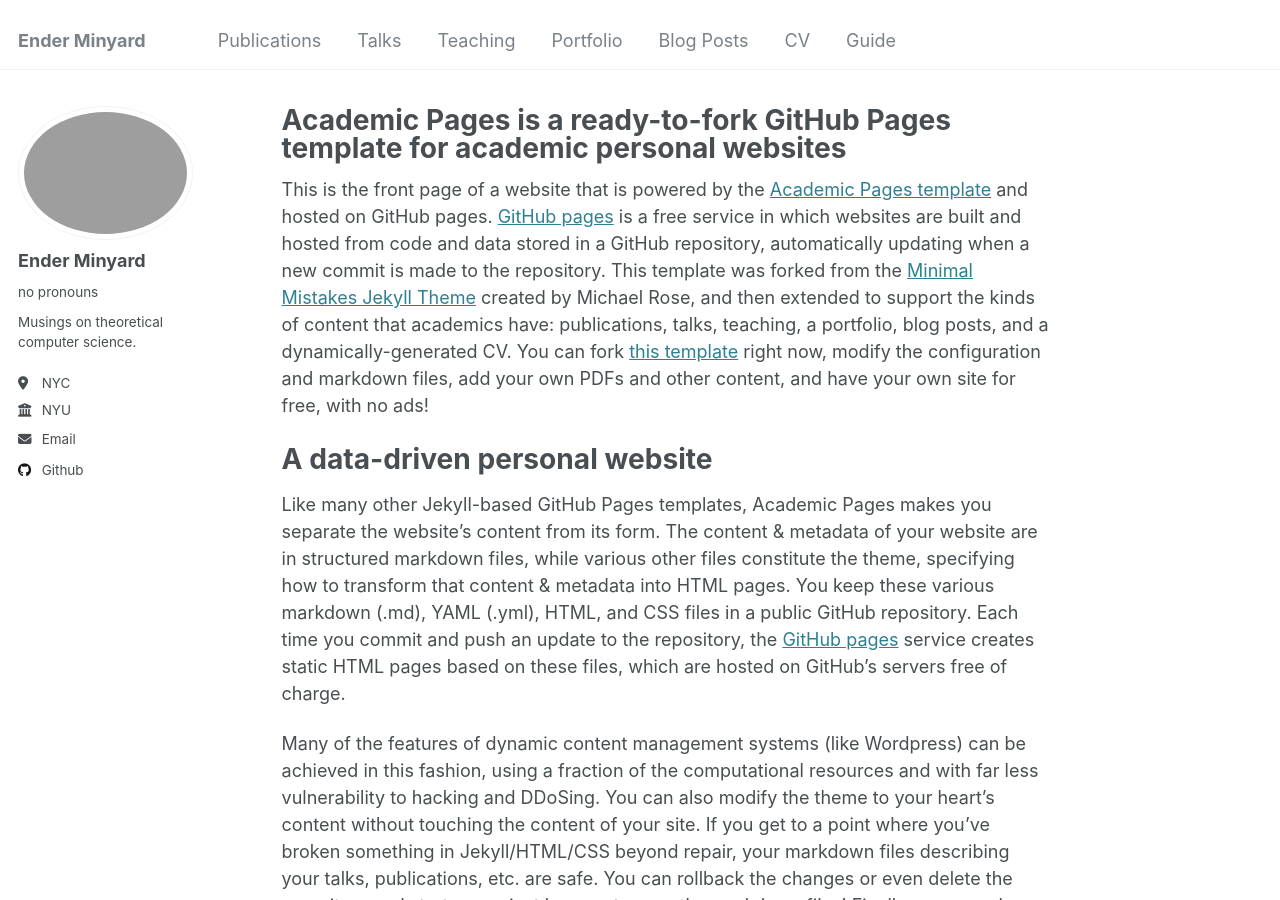
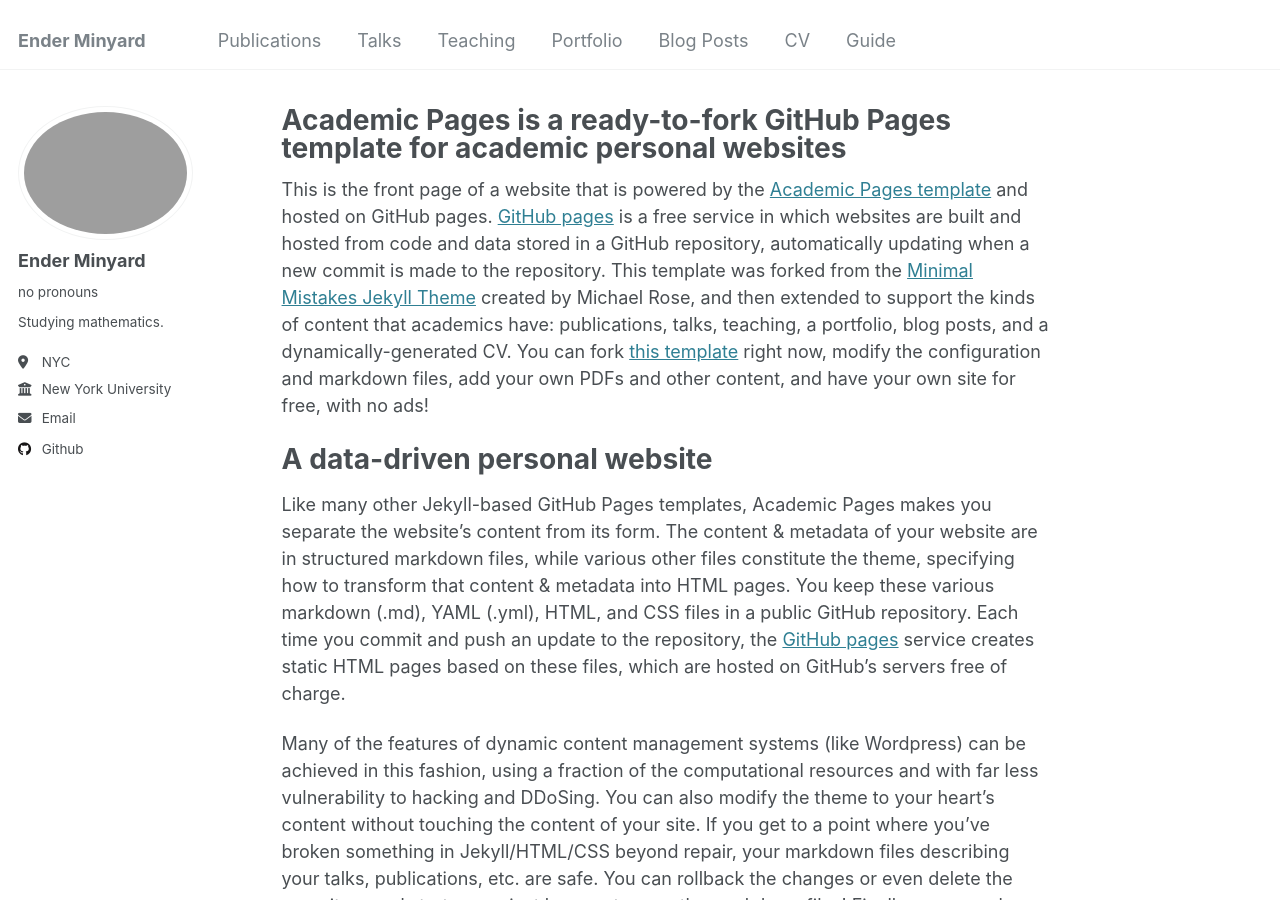
Before and after one commit to enderminyard/academic-page, a Jekyll site: the page built from _pages/about.md, in a window 1280 px wide and 900 px high. Built offline with Jekyll 4.4.1, drawn with Linux system fonts in a browser that asks for light colours.

Commit message:
Update _config.yml

```diff
--- a/_config.yml
+++ b/_config.yml
@@ -11,7 +11,7 @@ locale                   : "en-US"
 title                    : "Ender Minyard"
 title_separator          : "-"
 name                     : &name "Ender Minyard"
-description              : &description "Thoughts on theoretical computer science."
+description              : &description "Ender Minyard is a mathematician in NYC.."
 url                      : https://enderminyard.com # the base hostname & protocol for your site e.g. "https://[your GitHub username].github.io"
 baseurl                  : "" # the subpath of your site, e.g. "/blog"
 repository               : "enderminyard/academic-page"
@@ -24,9 +24,9 @@ author:
   avatar           :
   name             : "Ender Minyard"
   pronouns         : "no pronouns"
-  bio              : "Musings on theoretical computer science."
+  bio              : "Studying mathematics."
   location         : "NYC"
-  employer         : "NYU"
+  employer         : "New York University"
   uri              : # URL
   email            : "nam10114 @ nyu dot edu"
 
```
